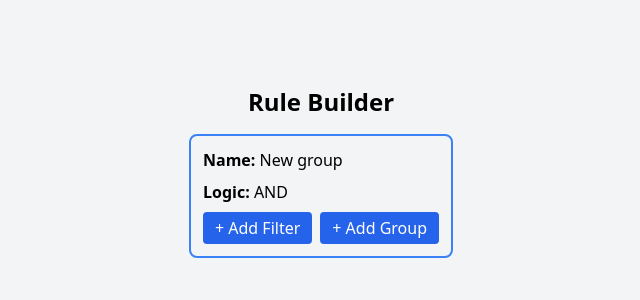
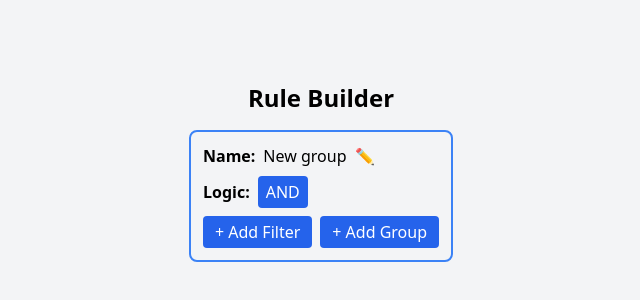
Before and after one commit to macintosha339/Rule-Builder, a React (Create React App) app: page / in a window 1280 px wide. Shown: the part 220-520 px from the top of the page, without its empty margins (319-959 px from the left). Built offline with nearby package versions, Linux system fonts and the light colour scheme.

Commit message:
feat: implement group name modal editing

```diff
--- /dev/null
+++ b/src/components/EditGroupNameModal.tsx
@@ -0,0 +1,51 @@
+import React, { useState, useEffect } from 'react';
+
+interface Props {
+  isOpen: boolean;
+  initialName: string;
+  onClose: () => void;
+  onSave: (newName: string) => void;
+}
+
+export const EditGroupNameModal: React.FC<Props> = ({ isOpen, initialName, onClose, onSave }) => {
+  const [name, setName] = useState(initialName);
+
+  useEffect(() => {
+    if (isOpen) setName(initialName);
+  }, [isOpen, initialName]);
+
+  if (!isOpen) return null;
+
+  return (
+    <div className="fixed inset-0 bg-black bg-opacity-50 flex items-center justify-center z-50">
+      <div className="bg-white p-6 rounded shadow-lg w-full max-w-md">
+        <h2 className="text-lg font-semibold mb-4">Edit Group Name</h2>
+        <input
+          type="text"
+          className="border w-full p-2 mb-4"
+          value={name}
+          onChange={(e) => setName(e.target.value)}
+        />
+        <div className="flex justify-end gap-2">
+          <button
+            className="px-4 py-2 bg-gray-300 rounded"
+            onClick={onClose}
+          >
+            Cancel
+          </button>
+          <button
+            className="px-4 py-2 bg-blue-600 text-white rounded"
+            onClick={() => {
+              if (name.trim() !== '') {
+                onSave(name.trim());
+                onClose();
+              }
+            }}
+          >
+            Save
+          </button>
+        </div>
+      </div>
+    </div>
+  );
+};
--- a/src/components/RuleGroup.tsx
+++ b/src/components/RuleGroup.tsx
@@ -1,6 +1,7 @@
-import React from 'react';
+import React, { useState } from 'react';
 import { RuleGroup as RuleGroupType, Filter } from '../types/types';
 import { FilterItem } from './FilterItem';
+import { EditGroupNameModal } from './EditGroupNameModal';
 
 interface Props {
   group: RuleGroupType;
@@ -8,6 +9,8 @@ interface Props {
 }
 
 export const RuleGroup: React.FC<Props> = ({ group, onChange }) => {
+  const [isEditingName, setIsEditingName] = useState(false);
+
   const borderColor = group.logic === 'AND' ? 'border-blue-500' : 'border-green-500';
 
   const handleAddFilter = () => {
@@ -47,13 +50,40 @@ export const RuleGroup: React.FC<Props> = ({ group, onChange }) => {
     onChange({ ...group, groups: updatedGroups });
   };
 
+  const handleSaveName = (newName: string) => {
+    onChange({ ...group, name: newName });
+  };
+
+  const handleToggleLogic = () => {
+    const newLogic = group.logic === 'AND' ? 'OR' : 'AND';
+    onChange({ ...group, logic: newLogic });
+  };
+
   return (
+    <>
       <div className={`border-2 p-3 rounded-lg mb-4 ${borderColor}`}>
-      <div className="mb-2">
-        <span className="font-semibold">Name:</span> {group.name}
+        <div className="mb-2 flex items-center gap-2">
+          <span className="font-semibold">Name:</span>
+          <span>{group.name}</span>
+          <button
+            onClick={() => setIsEditingName(true)}
+            className="text-blue-600 hover:underline"
+            title="Edit group name"
+          >
+            ✏️
+          </button>
         </div>
-      <div className="mb-2">
-        <span className="font-semibold">Logic:</span> {group.logic}
+
+        <div className="mb-2 flex items-center gap-2">
+          <span className="font-semibold">Logic:</span>
+          <button
+            onClick={handleToggleLogic}
+            className={`px-2 py-1 text-white rounded ${
+              group.logic === 'AND' ? 'bg-blue-600' : 'bg-green-600'
+            }`}
+          >
+            {group.logic}
+          </button>
         </div>
 
         {group.filters.map((filter) => (
@@ -64,7 +94,7 @@ export const RuleGroup: React.FC<Props> = ({ group, onChange }) => {
           <RuleGroup
             key={subgroup.id}
             group={subgroup}
-          onChange={(updated) => handleSubgroupChange(updated)}
+            onChange={handleSubgroupChange}
           />
         ))}
 
@@ -73,5 +103,13 @@ export const RuleGroup: React.FC<Props> = ({ group, onChange }) => {
           <button onClick={handleAddGroup} className="bg-blue-600 text-white px-3 py-1 rounded">+ Add Group</button>
         </div>
       </div>
+
+      <EditGroupNameModal
+        isOpen={isEditingName}
+        initialName={group.name}
+        onClose={() => setIsEditingName(false)}
+        onSave={handleSaveName}
+      />
+    </>
   );
 };
```
Lines whose indentation alone changed are shown as unchanged.
